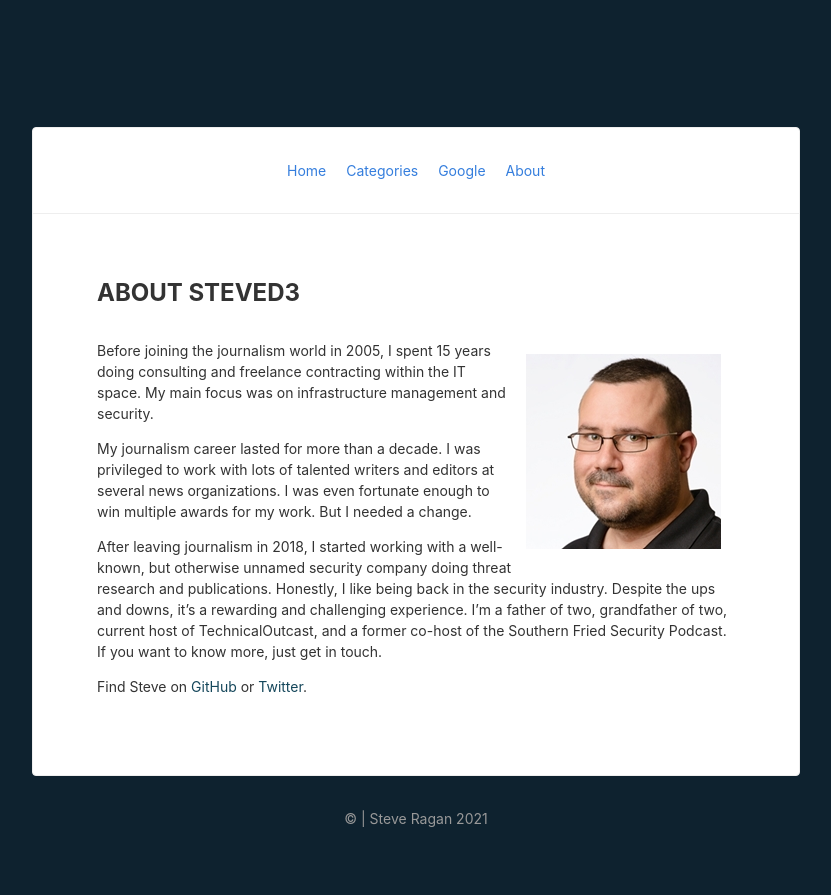
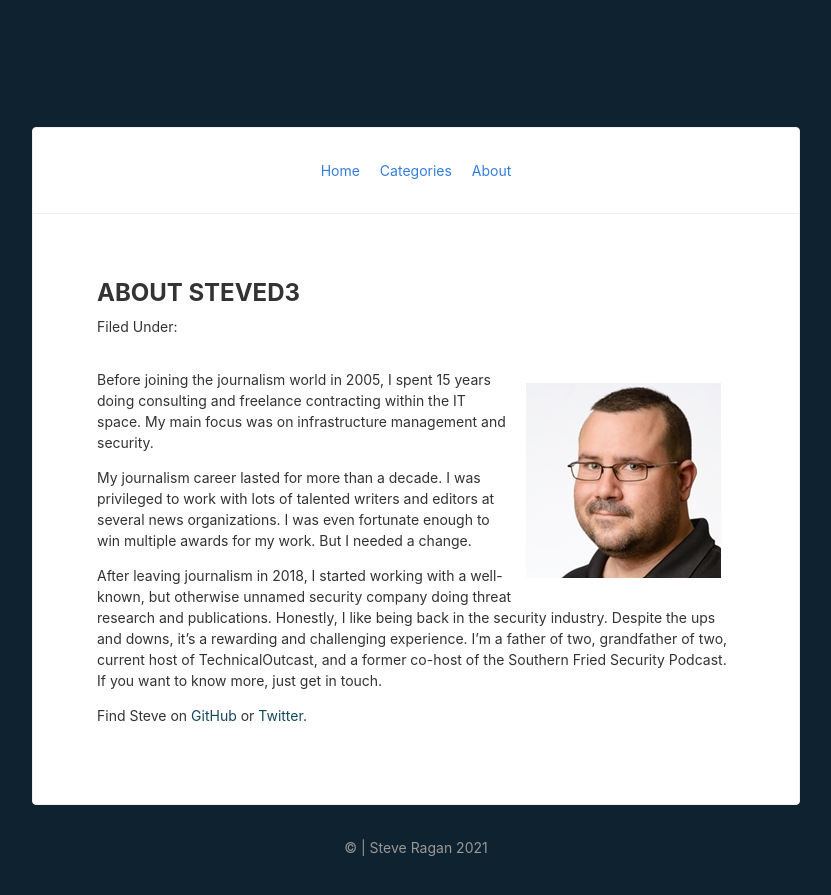
Before and after one commit to SteveD3/steved3.github.io, a Jekyll site: the page built from about.md, in a window 1280 px wide. Shown: the top 895 px of the page, without its empty margins (224-1055 px from the left). Built offline with Jekyll 4.4.1, drawn with Linux system fonts in a browser that asks for light colours; nearby versions of some CDN libraries.

```diff
--- a/_config.yml
+++ b/_config.yml
@@ -14,9 +14,6 @@ links:
   - name:         Categories
     url:          /
     external:     false
-  - name:         Google
-    url:          https://www.google.com
-    external:     true
   - name:         About
     url:          /about
     external:     false
--- a/_layouts/default.html
+++ b/_layouts/default.html
@@ -49,8 +49,9 @@
                   {% else %}
                     {% assign categories = page.categories %}
                       {% endif %}
+                      Filed Under:&nbsp;
                     {% for category in categories %}
-                  Filed Under:&nbsp;<a href="{{site.url}}/{{category}}">{{category}}</a>
+                  <a href="{{site.url}}/{{category}}">{{category}}</a>
                 {% unless forloop.last %}&nbsp;{% endunless %}
               {% endfor %}
             </div>
```
Also changed, not shown: _posts/2013-05-06-more-post.md (+1 -1 lines), _posts/2017-03-12-multiple-category-test-post.md (+1 -1 lines).
